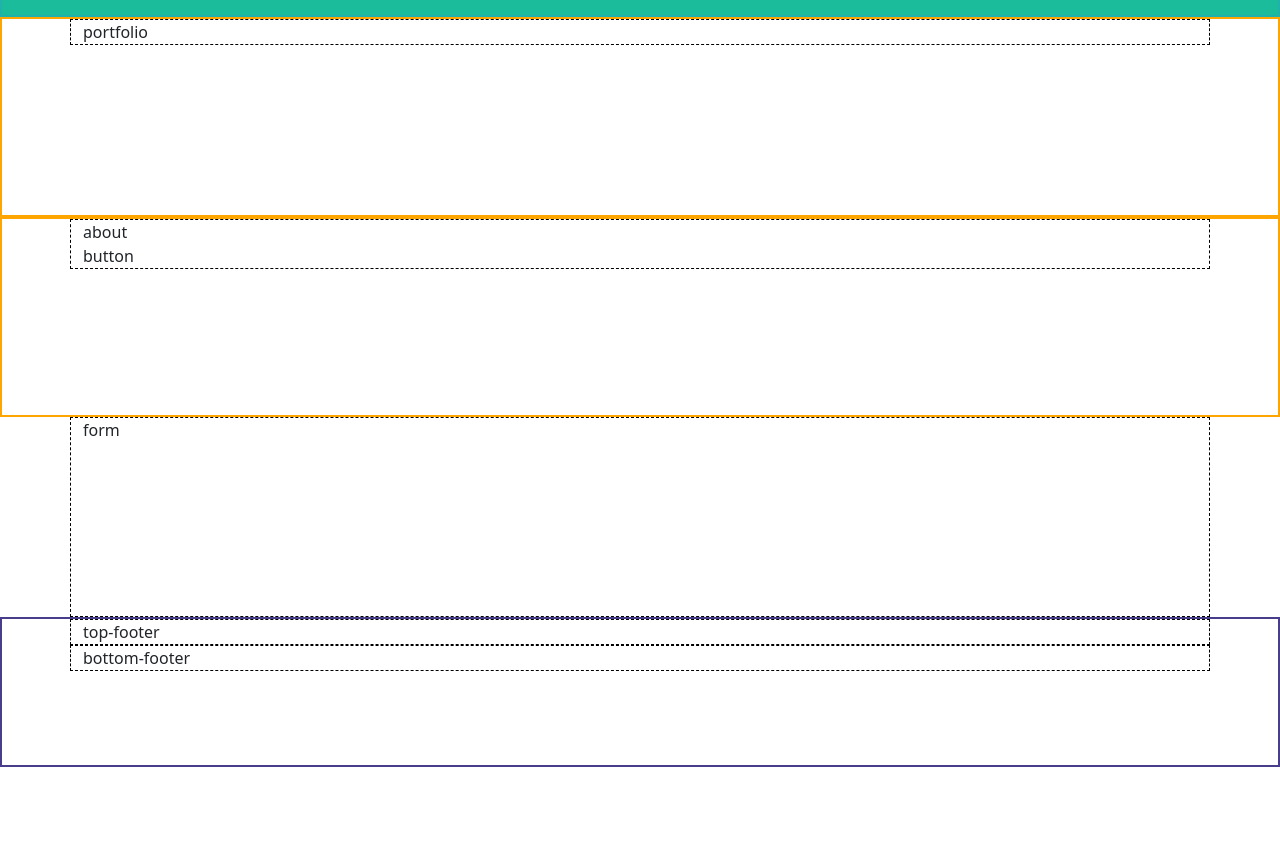
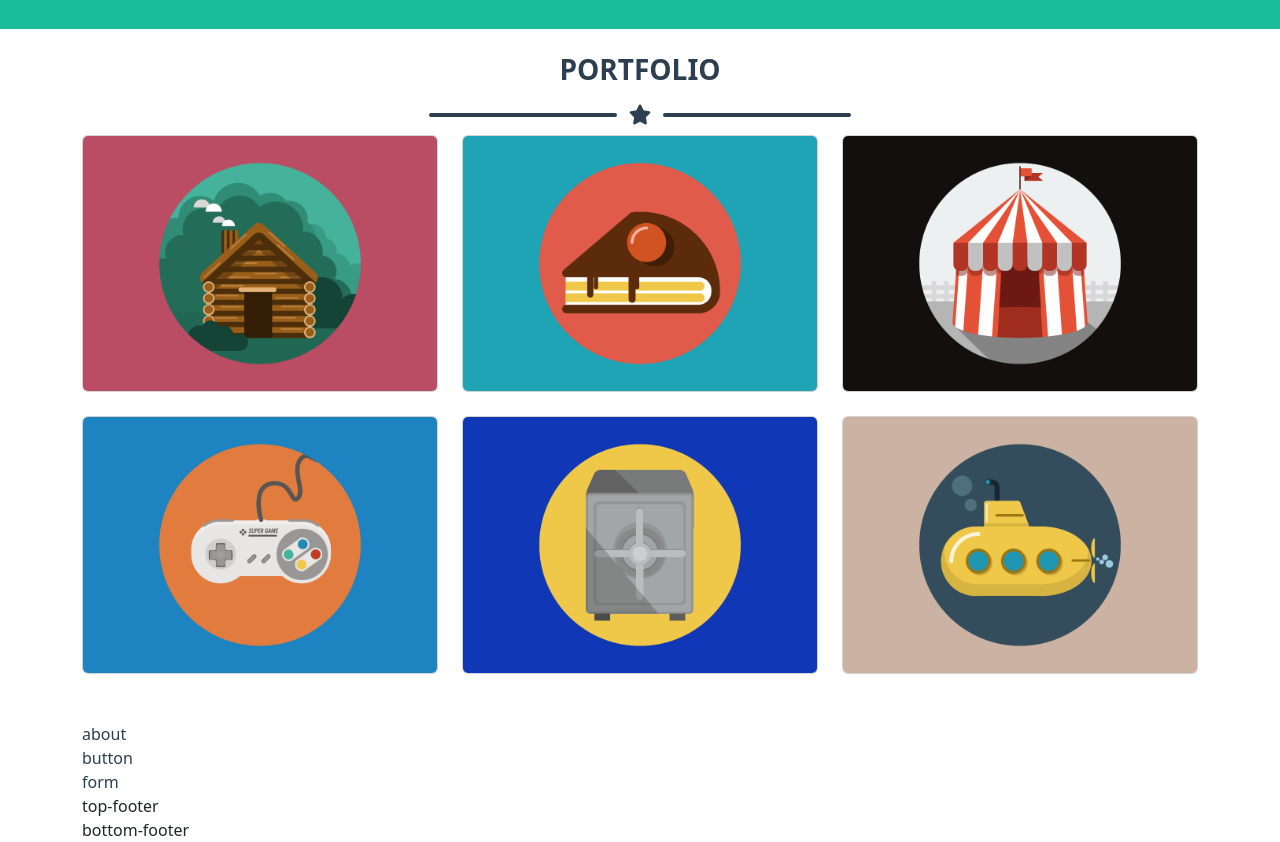
Before and after one commit to Flopiras/html-css-bootstrap-freelancer, a plain HTML site: page index.html in a window 1280 px wide. Shown: the part 521-1363 px from the top of the page. Before the commit the page ends 1288 px from the top, so only its background shows below. Drawn offline with nearby package versions, Linux system fonts and the light colour scheme.

Commit message:
edit portfolio

```diff
--- a/css/style.css
+++ b/css/style.css
@@ -4,18 +4,18 @@
     min-height: 100px;
 } */
 
-.container{
+/* .container{
     border: 1px dashed black;
-}
+} */
 
-section{
+/* section{
     border: 2px solid orange;
     min-height: 200px;
-}
+} */
 
-section.jumbotron{
+/* section.jumbotron{
     border: 2px solid lightseagreen;
-}
+} */
 
 /* .row{
     border: 2px solid red;
@@ -26,10 +26,10 @@ section.jumbotron{
     min-height: 100px;
 } */
 
-footer{
+/* footer{
     border: 2px solid darkslateblue;
     min-height: 150px;
-}
+} */
 
 /* ******UTILITIES******** */
 .bg-blue{
@@ -39,6 +39,10 @@ footer{
 .bg-tiffany{
     background-color: #1abc9c;
     color: white;
+}
+
+main{
+    color: #2c3e50;
 }
 
 header{
@@ -55,6 +59,6 @@ nav a{
 }
 
 .my-line{
-    border: 2px solid white;
+    border: 2px solid currentColor;
     border-radius: 30px;
 }
--- a/index.html
+++ b/index.html
@@ -39,11 +39,12 @@
             </div>
         </nav>
     </header>
+    <main>
         <section class="jumbotron bg-tiffany p-4 text-uppercase">
             <div class="text-center container-fluid">
                 <img class="" id="avatar" src="img/avatar.svg" alt="avatar">
                 <h1><strong>start bootstrap</strong></h1>
-            <div class="row justify-content-center align-items-center line-star">
+                <div class="row justify-content-center align-items-center line-star p-2">
                     <div class="col-2 my-line"></div>
                     <div class="col-auto"><i class="fa-solid fa-star fa-lg"></i></div>
                     <div class="col-2 my-line"></div>
@@ -51,15 +52,45 @@
                 <p class="h5">graphic artist - web designer - illustrator</p>
             </div>
         </section>
-    <section class="portfolio">
-        <div class="container">portfolio
+        <section class="portfolio p-4">
+            <div class="container">
+                <h3 class="text-uppercase text-center"><strong>portfolio</strong></h3>
+                <div class="row justify-content-center align-items-center line-star p-2">
+                    <div class="col-2 my-line"></div>
+                    <div class="col-auto"><i class="fa-solid fa-star fa-lg"></i></div>
+                    <div class="col-2 my-line"></div>
+                </div>
                 <div class="row row-cols-1 row-cols-md-2 row-cols-xl-3">
-                <div class="col"></div>
-                <div class="col"></div>
-                <div class="col"></div>
-                <div class="col"></div>
-                <div class="col"></div>
-                <div class="col"></div>
+                    <div class="col">
+                        <div class="card mb-4">
+                            <img src="img/cabin.png" class="card-img" alt="cabin">
+                        </div>
+                    </div>
+                    <div class="col">
+                        <div class="card mb-4">
+                            <img src="img/cake.png" class="card-img" alt="cake">
+                        </div>
+                    </div>
+                    <div class="col">
+                        <div class="card mb-4">
+                            <img src="img/circus.png" class="card-img" alt="circus">
+                        </div>
+                    </div>
+                    <div class="col">
+                        <div class="card mb-4">
+                            <img src="img/game.png" class="card-img" alt="game">
+                        </div>
+                    </div>
+                    <div class="col">
+                        <div class="card mb-4">
+                            <img src="img/safe.png" class="card-img" alt="safe">
+                        </div>
+                    </div>
+                    <div class="col">
+                        <div class="card mb-4">
+                            <img src="img/submarine.png" class="card-img" alt="submarine">
+                        </div>
+                    </div>
                 </div>
             </div>
         </section>
@@ -77,6 +108,7 @@
                 <div class="col">form</div>
             </div>
         </section>
+    </main>
     <footer>
         <div class="top-footer container">top-footer
             <div class="row row-cols-1 row-cols-md-3">
```
Lines whose indentation alone changed are shown as unchanged.
